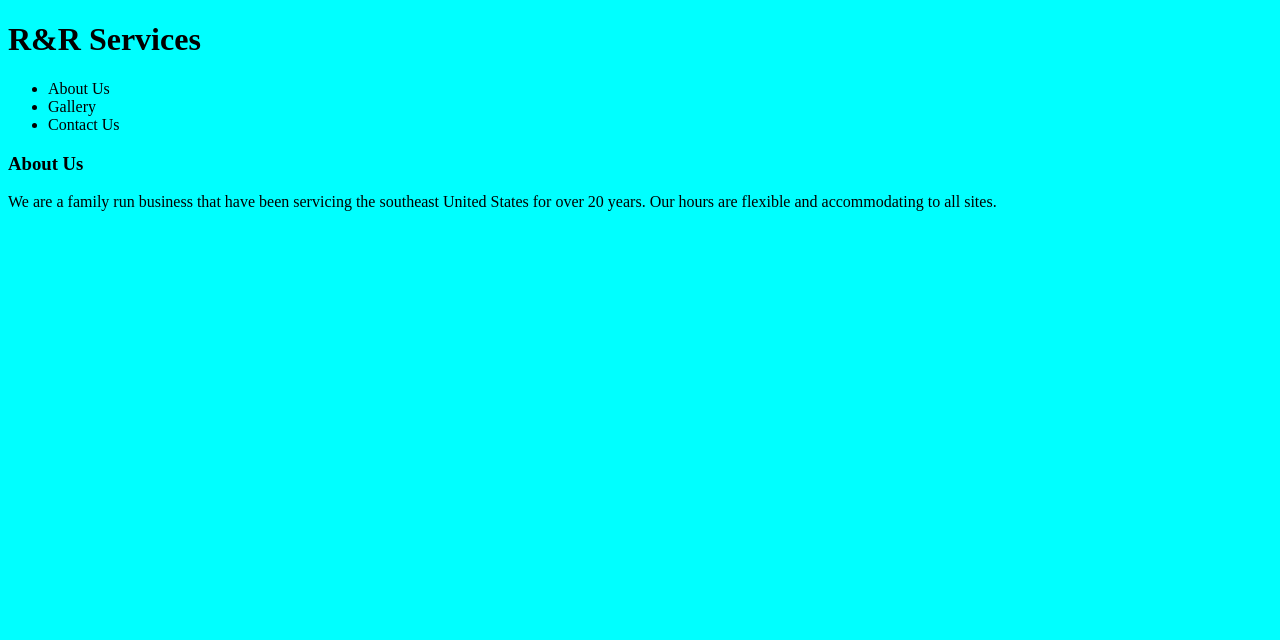
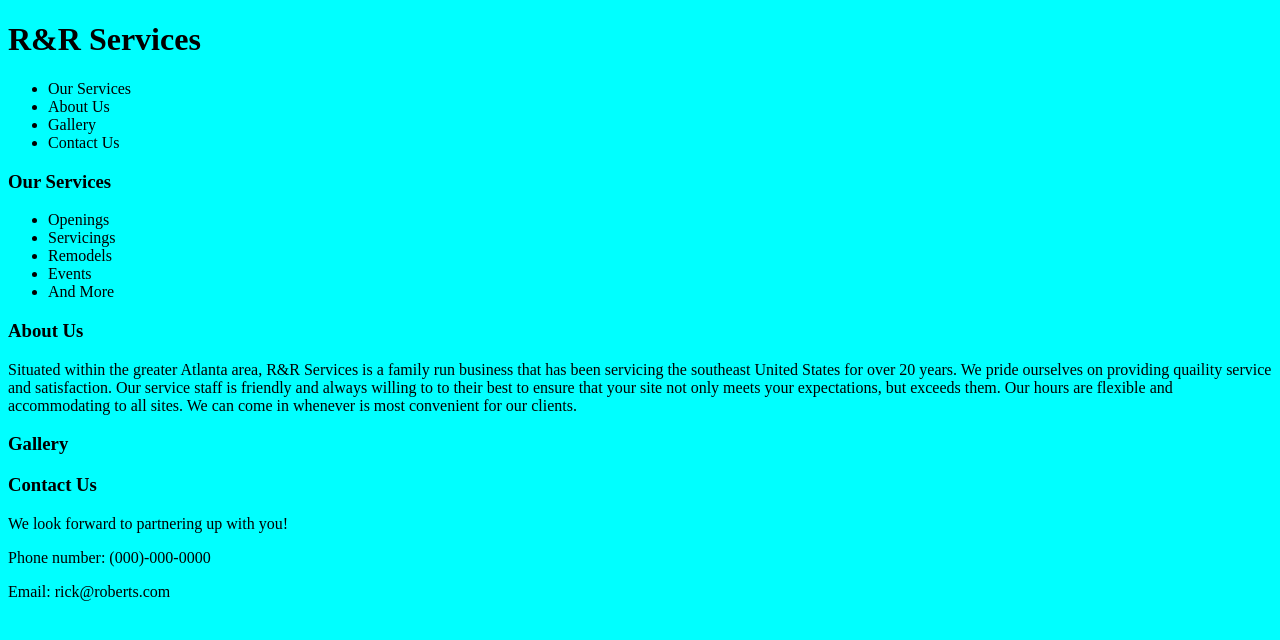
Before and after one commit to ChristopherChilders/rr-services, a plain HTML site: page index.html in a window 1280 px wide. Drawn offline with Linux system fonts and the light colour scheme.

Commit message:
creates class for various elements in order to do styling

```diff
--- a/index.html
+++ b/index.html
@@ -11,16 +11,43 @@
     <div class=heading>
         <h1>R&R Services</h1>
     </div>
-    <div>
+    <div class=navbar>
         <ul>
+            <li>Our Services</li>
             <li>About Us</li>
             <li>Gallery</li>
             <li>Contact Us</li>
         </ul>
     </div>
-    <div>
+    <div class=services>
+        <h3>Our Services</h3>
+        <ul>
+            <li>Openings</li>
+            <li>Servicings</li>
+            <li>Remodels</li>
+            <li>Events</li>
+            <li>And More</li>
+            <!-- <li></li> -->
+        </ul>
+    </div>
+    <div class=about>
         <h3>About Us</h3>
-        <p>We are a family run business that have been servicing the southeast United States for over 20 years. Our hours are flexible and accommodating to all sites. </p>
+        <p>
+            Situated within the greater Atlanta area, R&R Services is a family run business that has been servicing the southeast United States for over 20 years.
+            We pride ourselves on providing quaility service and satisfaction.
+            Our service staff is friendly and always willing to to their best to ensure that your site not only meets your expectations, but exceeds them.
+            Our hours are flexible and accommodating to all sites.
+            We can come in whenever is most convenient for our clients.
+        </p>
+    </div>
+    <div class=gallery>
+        <h3>Gallery</h3>
+    </div>
+    <div class=contact>
+        <h3>Contact Us</h3>
+        <p>We look forward to partnering up with you!</p>
+        <p>Phone number: (000)-000-0000</p>
+        <p>Email: rick@roberts.com</p>
     </div>
 
 
```
